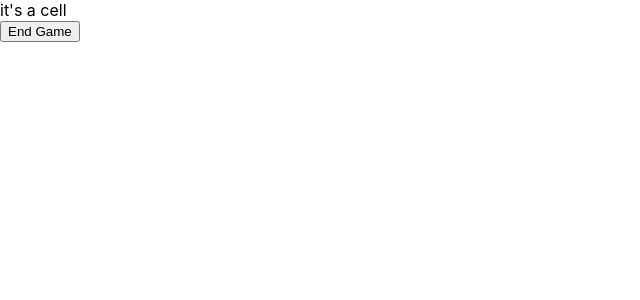
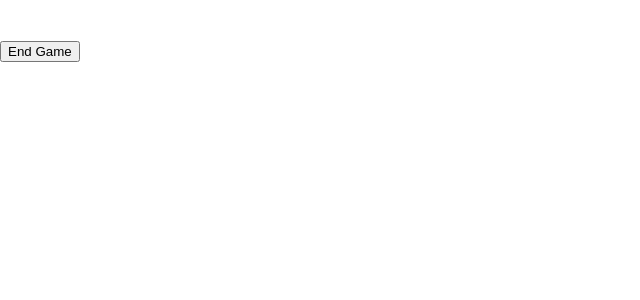
Before and after one commit to alefirr/minesweeper, a React (Create React App) app: page / in a window 1280 px wide. Both pictures are taken after a click on the button "Start new game". Shown: the top 300 px of the page, without its empty margins (0-640 px from the left). Built offline with nearby package versions, Linux system fonts and the light colour scheme.

Commit message:
game logic origins

```diff
--- a/src/App.js
+++ b/src/App.js
@@ -13,11 +13,7 @@ function App() {
   return (
     <div>
       {isGamePageOpened ? (
-        <GamePage
-          settings={settings}
-          isGamePageOpened={isGamePageOpened}
-          openSettings={toggleGamePage}
-        />
+        <GamePage settings={settings} openSettings={toggleGamePage} />
       ) : (
         <SettingsPage
           setSettings={setSettings}
--- a/src/components/Cell.jsx
+++ b/src/components/Cell.jsx
@@ -1,5 +1,11 @@
 import React from 'react';
+import { CELL_SIZE } from '../constants';
+
+const CELL_DIMENSIONS = {
+  width: CELL_SIZE,
+  height: CELL_SIZE,
+};
 
 export const Cell = () => {
-  return <div>it's a cell </div>;
+  return <div style={CELL_DIMENSIONS} />;
 };
--- a/src/components/Field.jsx
+++ b/src/components/Field.jsx
@@ -1,15 +1,25 @@
-import React from 'react';
-import { useEffect } from 'react';
+import React, { useEffect, useState } from 'react';
 import { Cell } from './Cell';
 
-export const Field = ({ isGamePageOpened, settings }) => {
+const getCellsFieldWithStatus = (settings, isCellsOpen) =>
+  Array(settings.height).fill(Array(settings.width).fill(isCellsOpen));
+
+const getCellsContent = ({ width, height, mines }) => {
+  return [];
+};
+
+export const Field = ({ isGameOver, settings }) => {
+  const [cellsStatus, setCellsStatus] = useState();
+  const [cellsContent, setCellsContent] = useState();
+
   useEffect(() => {
-    if (isGamePageOpened) {
-      console.log('game started');
+    if (isGameOver) {
+      setCellsStatus(getCellsFieldWithStatus(settings, true));
     } else {
-      console.log('game ended');
+      setCellsStatus(getCellsFieldWithStatus(settings, false));
+      setCellsContent(getCellsContent(settings));
     }
-  }, [isGamePageOpened]);
+  }, [isGameOver, settings]);
 
   return (
     <div>
--- a/src/components/GamePage.jsx
+++ b/src/components/GamePage.jsx
@@ -2,18 +2,14 @@ import React from 'react';
 import { Field } from './Field';
 import { useState } from 'react';
 
-export const GamePage = ({ settings, isGamePageOpened, openSettings }) => {
+export const GamePage = ({ settings, openSettings }) => {
   const [isGameOver, setIsGameOver] = useState(false);
 
   const toggleGameStatus = () => setIsGameOver((prev) => !prev);
 
   return (
     <div className="game-page">
-      <Field
-        isGamePageOpened={isGamePageOpened}
-        settings={settings}
-        isGameOver={isGameOver}
-      />
+      <Field settings={settings} isGameOver={isGameOver} />
       <div>
         {isGameOver ? (
           <>
```
